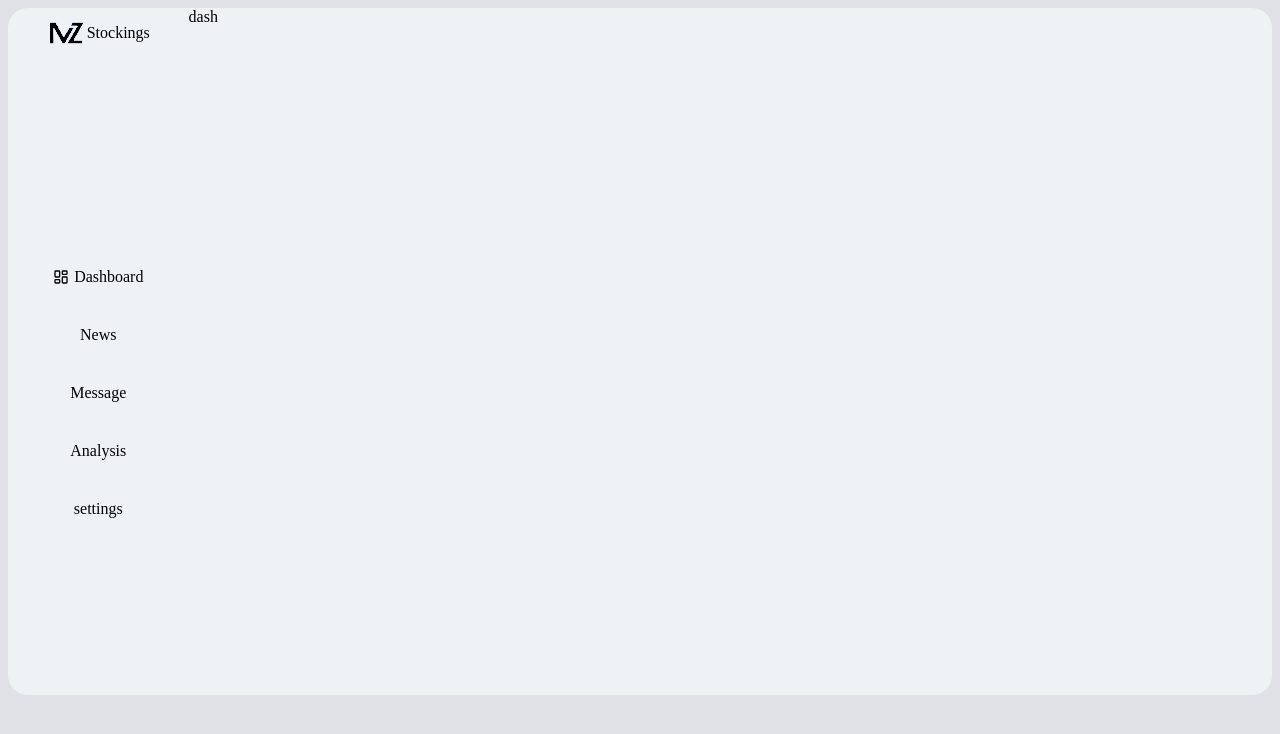
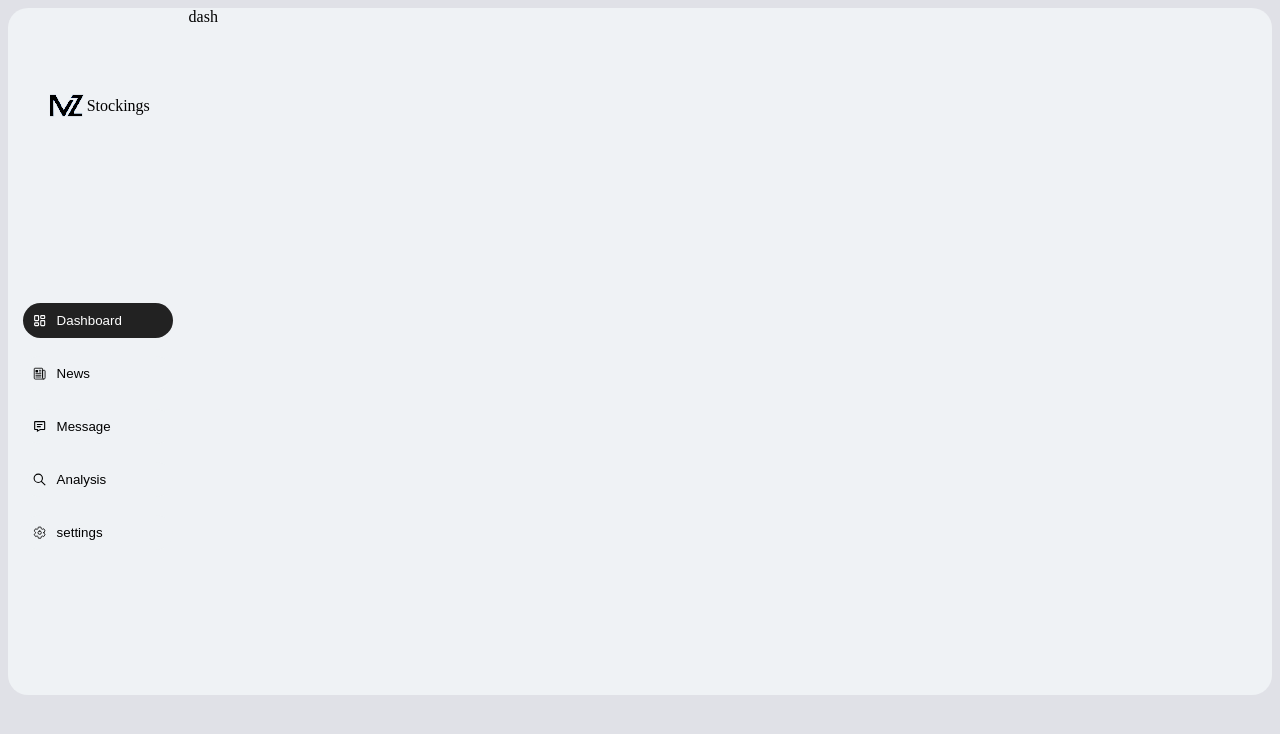
Before and after one commit to shahan210/DashBoard-1, a React (Vite) app: page / in a window 1280 px wide. Shown: the top 734 px of the page. Built offline with nearby package versions, Linux system fonts and the light colour scheme.

Commit message:
update: sidebar

```diff
--- /dev/null
+++ b/src/components/scss/global/_index.scss
@@ -0,0 +1 @@
+@forward "variables";
--- /dev/null
+++ b/src/components/scss/global/_variables.scss
@@ -0,0 +1,2 @@
+$menu-hover: #222222;
+$text-hover: white;
--- /dev/null
+++ b/src/components/scss/side/_buttons.scss
@@ -0,0 +1,6 @@
+:root {
+  --button-border: 0px;
+  --button-menu: #eff2f5;
+  --button-width: 150px;
+  --button-radius: 30px;
+}
--- /dev/null
+++ b/src/components/scss/side/_index.scss
@@ -0,0 +1,2 @@
+@forward "sidebar";
+@forward "buttons";
--- a/src/components/scss/side/_sidebar.scss
+++ b/src/components/scss/side/_sidebar.scss
@@ -1,9 +1,13 @@
+@use "../global" as g;
+
 .sidebar {
   background-color: #eff2f5;
   height: 687px;
   border-top-left-radius: 20px;
   border-bottom-left-radius: 20px;
-  text-align: center;
+  display: flex;
+  flex-wrap: wrap;
+  justify-content: center;
 }
 .sidebar-logo {
   width: 40px;
@@ -13,18 +17,31 @@
   display: flex;
   justify-content: center;
   align-items: center;
-  margin-bottom: 200px;
+  margin-bottom: 100px;
   padding: 10px;
 }
-.sidebar-navigation div {
-  margin-bottom: 20px;
+
+.menu-icons {
+  padding-right: 10px;
+}
+.sidebar-menu {
+  transition: ease-in 0.3s;
   padding: 10px;
+  display: flex;
+  align-items: center;
+  justify-content: flex-start;
+  border: var(--button-border);
+  width: var(--button-width);
+  background-color: var(--button-menu);
+  --button-radius: 30px;
+  border-radius: var(--button-radius);
+  color: black;
 }
-.menu-icons{
-    padding-right: 5px;
+.active {
+  background-color: g.$menu-hover;
+  color: g.$text-hover;
 }
-.sidebar-menu{
-    display: flex;
-    align-items: center;
-    justify-content: center;
+.sidebar-menu:hover {
+  background-color: #222222;
+  color: white;
 }
--- a/src/components/scss/side/index.scss
+++ /dev/null
@@ -1 +0,0 @@
-@forward "sidebar"
--- a/src/components/sidebar/Sidebar.jsx
+++ b/src/components/sidebar/Sidebar.jsx
@@ -1,5 +1,9 @@
 import Logo from "../../assets/Logo2.png";
 import { LuLayoutDashboard } from "react-icons/lu";
+import { IoNewspaperOutline } from "react-icons/io5";
+import { BiMessageDetail } from "react-icons/bi";
+import { GrSearch } from "react-icons/gr";
+import { IoSettingsOutline } from "react-icons/io5";
 export default function Sidebar() {
   return (
     <div className="sidebar">
@@ -8,14 +12,30 @@ export default function Sidebar() {
         Stockings
       </div>
       <div className="sidebar-navigation">
-        <div className="sidebar-menu">
-          <LuLayoutDashboard className="menu-icons" />
+        <button className="sidebar-menu active">
+          <LuLayoutDashboard className="menu-icons " />
           Dashboard
-        </div>
-        <div className="sidebar-menu">News</div>
-        <div className="sidebar-menu">Message</div>
-        <div className="sidebar-menu">Analysis</div>
-        <div className="sidebar-menu">settings</div>
+        </button>
+        <br />
+        <button className="sidebar-menu">
+          <IoNewspaperOutline className="menu-icons" />
+          News
+        </button>
+        <br />
+        <button className="sidebar-menu">
+          <BiMessageDetail className="menu-icons" />
+          Message
+        </button>
+        <br />
+        <button className="sidebar-menu ">
+          <GrSearch className="menu-icons" />
+          Analysis
+        </button>
+        <br />
+        <button className="sidebar-menu">
+          <IoSettingsOutline className="menu-icons" />
+          settings
+        </button>
       </div>
     </div>
   );
```
Also changed, not shown: src/components/scss/dash/_index.scss (renamed from src/components/scss/dash/index.scss), src/components/scss/side/_variables.scss (deleted).
